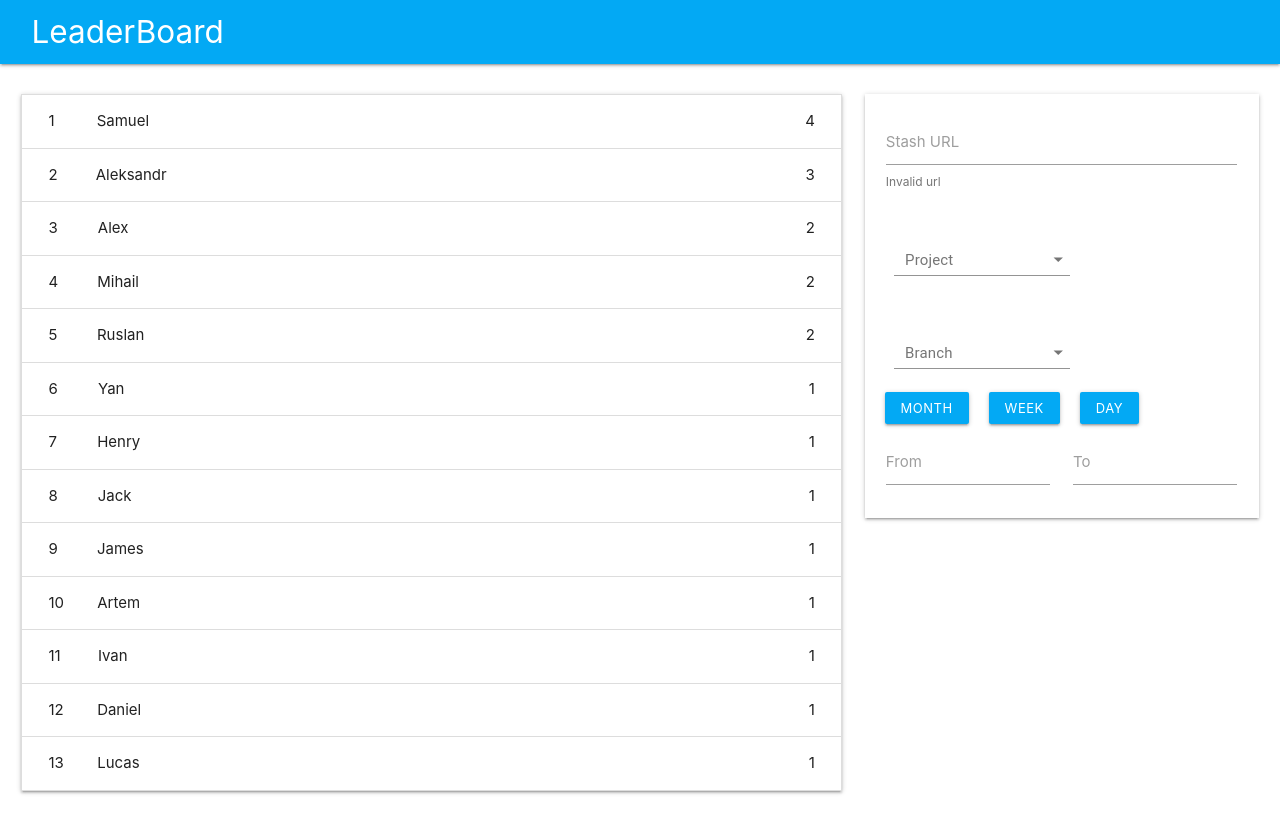
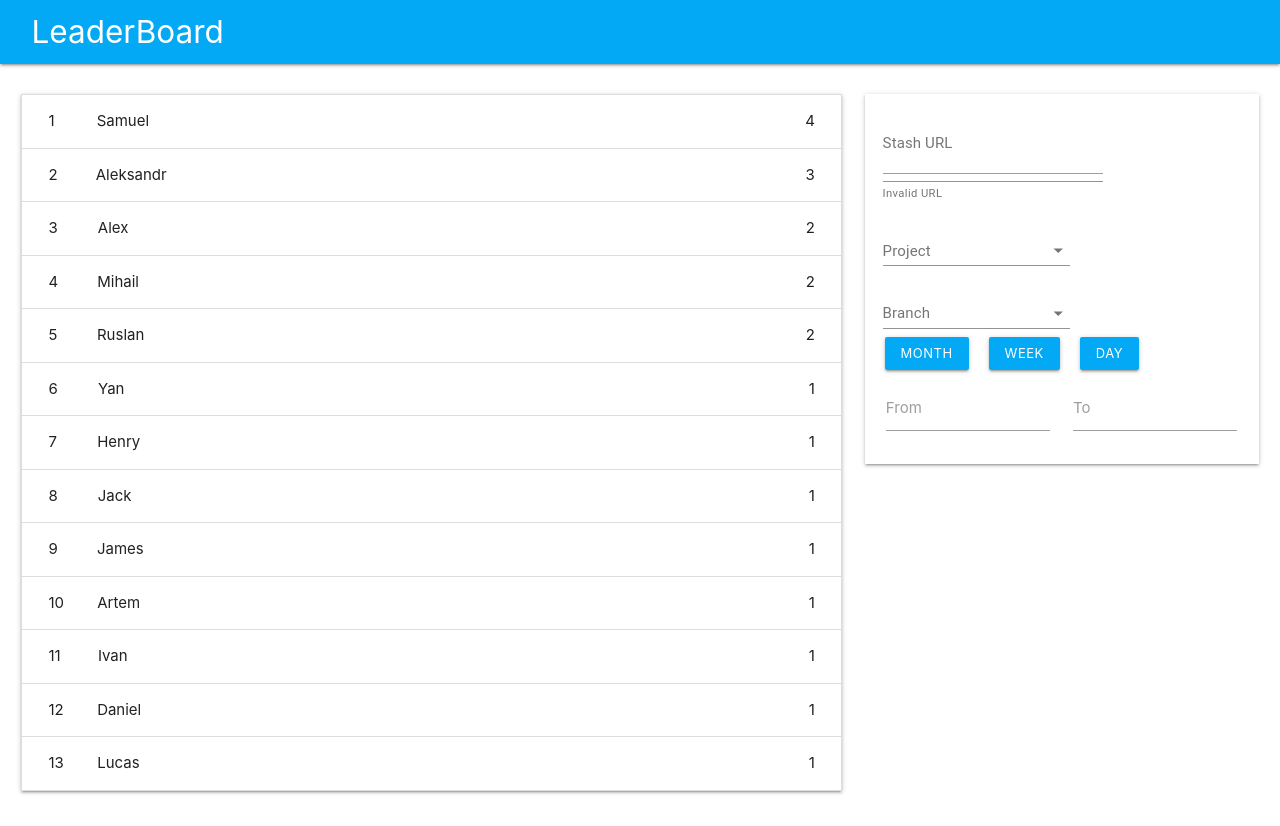
Before and after one commit to rus4j/leaderboard, a React (Create React App) app: page / in a window 1280 px wide. Built offline with nearby package versions, Linux system fonts and the light colour scheme.

Commit message:
use material-ui TextField component

```diff
--- a/src/Select/DataSelect.js
+++ b/src/Select/DataSelect.js
@@ -1,27 +1,13 @@
 import React from "react";
 import PropTypes from "prop-types";
 
-import { makeStyles } from "@material-ui/core/styles";
 import Select from "@material-ui/core/Select";
 import MenuItem from "@material-ui/core/MenuItem";
 import InputLabel from "@material-ui/core/InputLabel";
-import FormControl from "@material-ui/core/FormControl";
-
-const useStyles = makeStyles((theme) => ({
-  formControl: {
-    margin: theme.spacing(1),
-    minWidth: "50%",
-  },
-  selectEmpty: {
-    marginTop: theme.spacing(2),
-  },
-}));
 
 function DataSelect({ src, label }) {
-  const classes = useStyles();
   return (
-    <div className="input-field col s12">
-      <FormControl className={classes.formControl}>
+    <>
       <InputLabel id="select-label">{label}</InputLabel>
       <Select
         labelId="select-label"
@@ -36,8 +22,7 @@ function DataSelect({ src, label }) {
           );
         })}
       </Select>
-      </FormControl>
-    </div>
+    </>
   );
 }
 
--- a/src/Settings/Settings.js
+++ b/src/Settings/Settings.js
@@ -4,6 +4,10 @@ import DateSetting from "./DateSetting";
 import projects from "../sampleData/projects.json";
 import DataSelect from "../Select/DataSelect";
 import StashApi from "../StashApi";
+
+import { makeStyles } from "@material-ui/core/styles";
+import TextField from "@material-ui/core/TextField";
+import FormControl from "@material-ui/core/FormControl";
 
 const styles = {
   margin: {
@@ -17,6 +21,16 @@ const styles = {
   },
 };
 
+const useStyles = makeStyles((theme) => ({
+  formControl: {
+    margin: theme.spacing(1),
+    minWidth: "50%",
+  },
+  selectEmpty: {
+    marginTop: theme.spacing(2),
+  },
+}));
+
 function Settings() {
   const [projectQuery, setProjectQuery] = useState("");
 
@@ -26,24 +40,30 @@ function Settings() {
     setProjectQuery(e.target.value + "/rest/api/1.0/projects");
   }
 
+  const classes = useStyles();
+
   return (
     <div className="z-depth-1" style={styles.margin}>
-      <div className="input-field col s12">
-        <input id="last_name" type="text" onChange={updateUrl} />
-        <label htmlFor="last_name">Stash URL</label>
-        {hasError && (
-          <span class="helper-text" data-error="wrong" data-success="right">
-            Invalid url
-          </span>
-        )}
-      </div>
-      <DataSelect src={data} label="Project" />
+      <FormControl className={classes.formControl}>
+        <TextField
+          id="stash-url"
+          label="Stash URL"
+          helperText={hasError && "Invalid URL"}
+          onChange={updateUrl}
+        />
+      </FormControl>
+
+      <FormControl className={classes.formControl}>
+        <DataSelect src={data} label="Project" />
+      </FormControl>
 
       {/* /REST/API/1.0/PROJECTS/{PROJECTKEY}/REPOS/{REPOSITORYSLUG}/BRANCHES?BASE&DETAILS&FILTERTEXT&ORDERBY&BOOSTMATCHES */}
-      <DataSelect
-        src={[{ key: "dev" }, { key: "master" }, { key: "release" }]}
-        label="Branch"
-      />
+      <FormControl className={classes.formControl}>
+        <DataSelect
+          src={[{ key: "dev" }, { key: "master" }, { key: "release" }]}
+          label="Branch"
+        />
+      </FormControl>
 
       <DateSetting></DateSetting>
 
```
Lines whose indentation alone changed are shown as unchanged.
